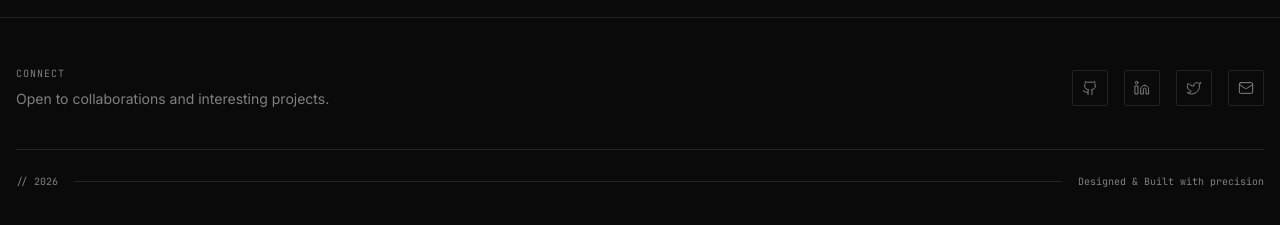
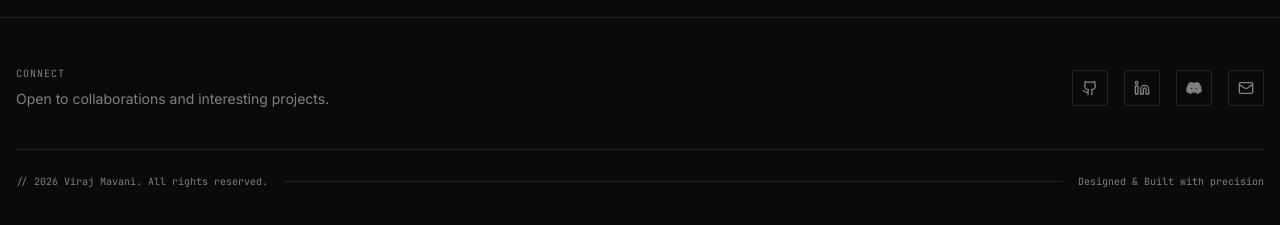
Before and after one commit to Viraj-Mavani/portfolio, a Next.js app: page / in a window 1280 px wide. Shown: the part 5135-5360 px from the top of the page. Built offline with nearby package versions, Linux system fonts and the light colour scheme.

Commit message:
fixed footer links

```diff
--- /dev/null
+++ b/src/components/discord-icon.tsx
@@ -0,0 +1,18 @@
+import * as React from "react"
+
+export function DiscordIcon(props: React.SVGProps<SVGSVGElement>) {
+  return (
+    <svg
+      xmlns="http://www.w3.org/2000/svg"
+      viewBox="0 0 24 24"
+      fill="currentColor"
+      stroke="currentColor"
+      strokeWidth="0"
+      strokeLinecap="round"
+      strokeLinejoin="round"
+      {...props}
+    >
+      <path d="M19.27 5.33C17.94 4.71 16.5 4.26 15 4a.09.09 0 0 0-.07.03c-.18.33-.39.76-.53 1.09a16.09 16.09 0 0 0-4.8 0c-.14-.33-.35-.76-.53-1.09a.09.09 0 0 0-.07-.03c-1.5.26-2.93.71-4.27 1.33-.01 0-.01.01-.02.02-2.72 4.07-3.47 8.03-3.1 11.95 0 .02.01.04.03.05 1.8 1.32 3.53 2.12 5.24 2.65.03.01.06-.01.07-.04.4-.55.76-1.13 1.07-1.74a.08.08 0 0 0-.04-.11 11.8 11.8 0 0 1-1.63-.78.09.09 0 0 1-.01-.13c.12-.09.23-.19.35-.29a.08.08 0 0 1 .08-.01c3.42 1.56 7.12 1.56 10.5 0a.08.08 0 0 1 .08.01c.12.1.23.2.35.29a.09.09 0 0 1-.01.13c-.5.35-1.04.62-1.63.78a.08.08 0 0 0-.04.11c.32.61.68 1.19 1.07 1.74.01.03.04.05.07.04 1.71-.53 3.44-1.33 5.24-2.65.02-.01.03-.03.03-.05.44-4.53-.73-8.46-3.1-11.95a.1.1 0 0 0-.02-.02zM8.52 14.91c-1.03 0-1.89-.95-1.89-2.12s.84-2.12 1.89-2.12c1.06 0 1.9.96 1.89 2.12 0 1.17-.84 2.12-1.89 2.12zm6.97 0c-1.03 0-1.89-.95-1.89-2.12s.84-2.12 1.89-2.12c1.06 0 1.9.96 1.89 2.12 0 1.17-.83 2.12-1.89 2.12z" />
+    </svg>
+  )
+}
--- a/src/components/footer.tsx
+++ b/src/components/footer.tsx
@@ -1,10 +1,11 @@
-import { Github, Linkedin, Mail, Twitter } from "lucide-react"
+import { Github, Linkedin, Mail } from "lucide-react"
+import { DiscordIcon } from "./discord-icon"
 
-const links = [
-  { icon: Github, label: "GitHub", href: "#" },
-  { icon: Linkedin, label: "LinkedIn", href: "#" },
-  { icon: Twitter, label: "X / Twitter", href: "#" },
-  { icon: Mail, label: "Email", href: "#" },
+export const socialLinks = [
+  { icon: Github, label: "GitHub", href: "https://github.com/Viraj-Mavani" },
+  { icon: Linkedin, label: "LinkedIn", href: "https://linkedin.com/in/viraj-mavani" },
+  { icon: DiscordIcon, label: "Discord", href: "https://discord.com/users/atom1zer" },
+  { icon: Mail, label: "Email", href: "mailto:vmavani2@uwo.ca" },
 ]
 
 export function Footer() {
@@ -17,19 +18,21 @@ export function Footer() {
               connect
             </span>
             <p className="text-sm text-muted-foreground">
-              {"Open to collaborations and interesting projects."}
+              Open to collaborations and interesting projects.
             </p>
           </div>
 
           <div className="flex items-center gap-4">
-            {links.map((link) => (
+            {socialLinks.map((link) => (
               <a
                 key={link.label}
                 href={link.href}
+                target="_blank"
+                rel="noopener noreferrer"
                 aria-label={link.label}
                 className="flex h-9 w-9 items-center justify-center rounded-sm border border-border text-muted-foreground transition-colors hover:border-primary hover:text-foreground"
               >
-                <link.icon className="h-4 w-4" strokeWidth={1.5} />
+                <link.icon className="h-4 w-4" strokeWidth={2} />
               </a>
             ))}
           </div>
@@ -37,7 +40,7 @@ export function Footer() {
 
         <div className="mt-10 flex items-center gap-4 border-t border-border pt-6">
           <span className="font-mono text-[10px] text-muted-foreground">
-            {"// 2026"}
+            // {new Date().getFullYear()} Viraj Mavani. All rights reserved.
           </span>
           <div className="h-px flex-1 bg-border" aria-hidden="true" />
           <span className="font-mono text-[10px] text-muted-foreground">
--- a/src/components/top-nav.tsx
+++ b/src/components/top-nav.tsx
@@ -21,6 +21,7 @@ import {
 
 import { useMode } from "@/hooks/use-mode"
 import { SITE_CONFIG } from "@/config/site-config"
+import { socialLinks } from "@/components/footer"
 
 const exploreLinks = [
   { label: "Home", href: "/#home" },
@@ -39,13 +40,6 @@ const modes = [
   { id: "fullstack", label: "Full Stack" },
   { id: "ai-ml", label: "AI / ML" },
   { id: "data", label: "Data" },
-]
-
-const socialLinks = [
-  { label: "Email", href: "mailto:vm@example.com", icon: Mail },
-  { label: "LinkedIn", href: "#", icon: Linkedin },
-  { label: "GitHub", href: "#", icon: Github },
-  { label: "Discord", href: "#", icon: MessageSquare },
 ]
 
 const RESUMES = [
@@ -81,7 +75,7 @@ export function TopNav() {
           </div>
 
           {/* Middle - Context Switcher */}
-          {/* 3. ADD THIS CHECK: Only show if enabled in Config */}
+          {/* THIS CHECK: Only show if enabled in Config */}
           {SITE_CONFIG.enableContextSwitcher ? (
             <div className="flex min-w-0 flex-1 justify-center">
               <nav
@@ -195,7 +189,7 @@ export function TopNav() {
               </SheetTrigger>
               <SheetContent
                 side="right"
-                className="border-border bg-card w-80 overflow-y-auto"
+                className="border-border bg-card w-96 overflow-y-auto"
               >
                 <SheetHeader className="border-b border-border pb-4">
                   <SheetTitle className="flex items-center gap-2 font-mono text-sm tracking-wider text-foreground">
```
